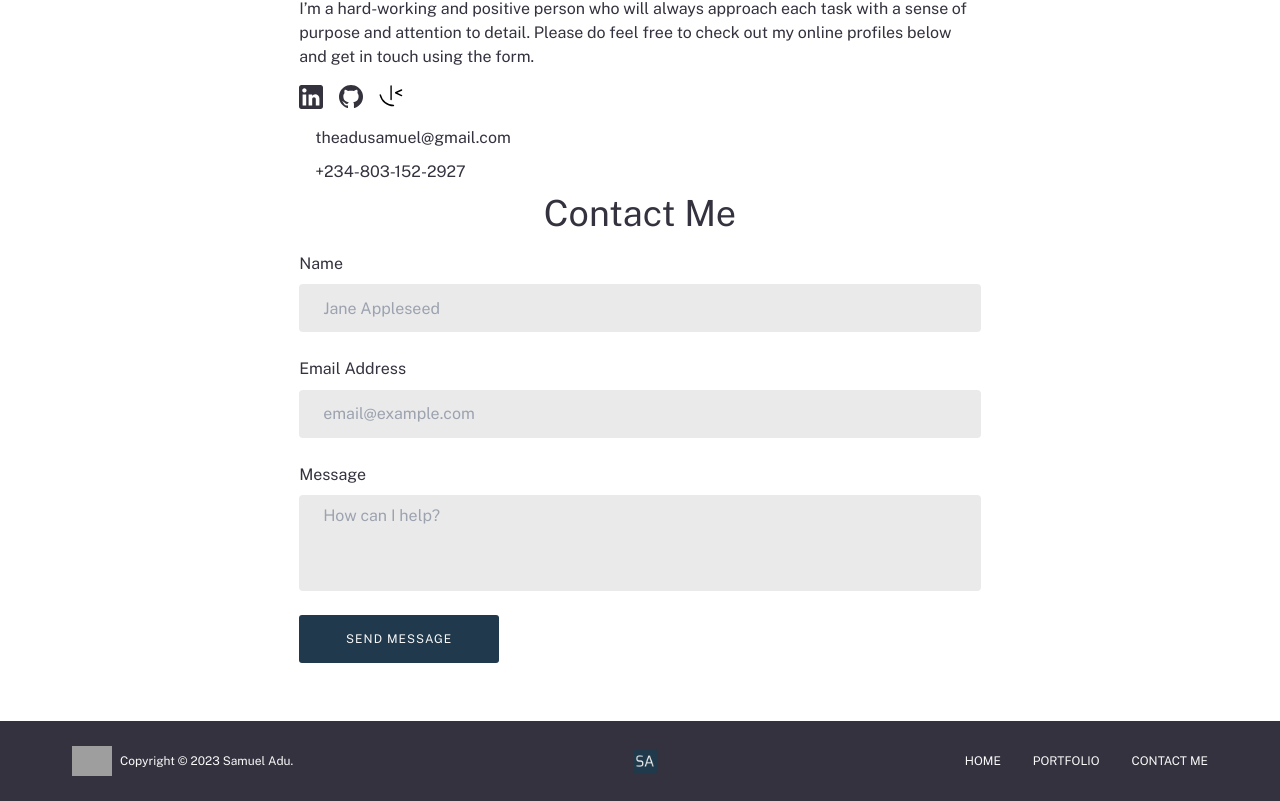
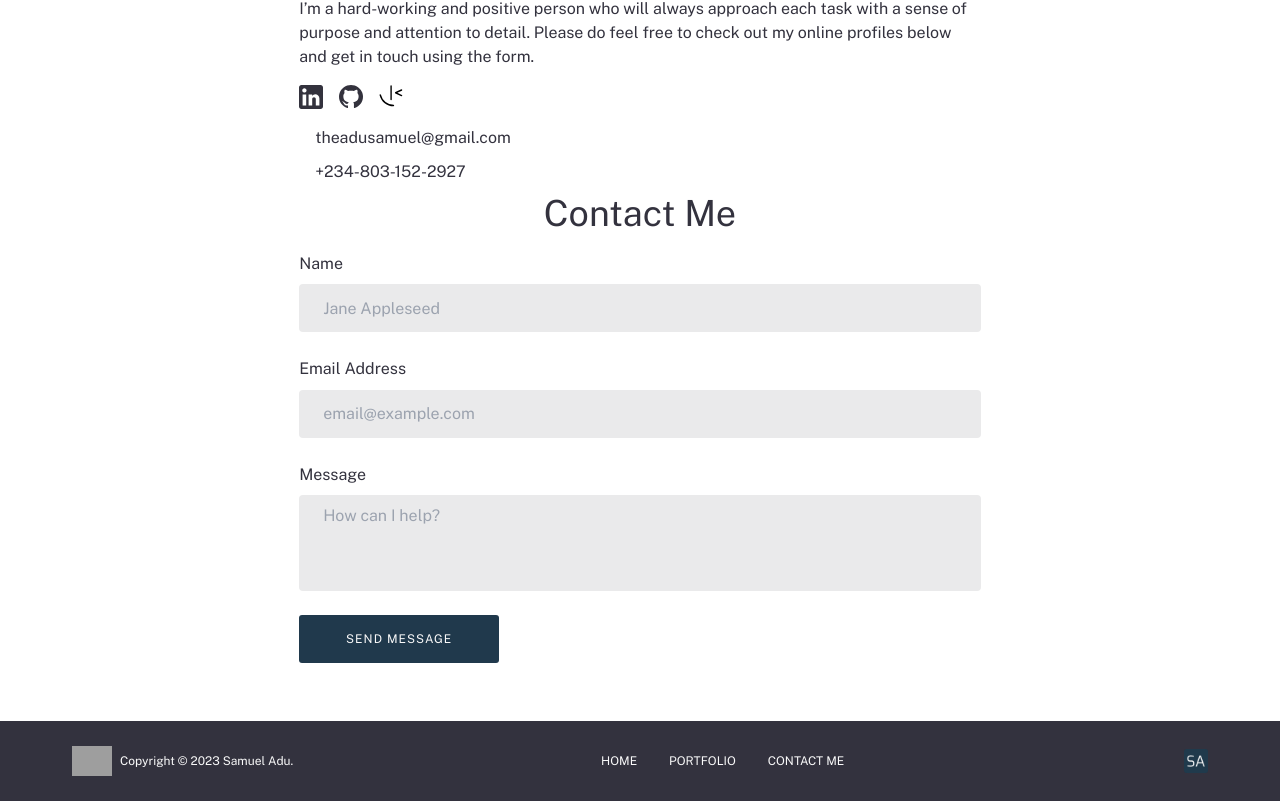
Before and after one commit to samuel-adu/portfolio-v2, a Next.js app: page / in a window 1280 px wide. Shown: the part 1941-2742 px from the top of the page. Built offline with nearby package versions, Linux system fonts and the light colour scheme; grey boxes are pictures that could not be loaded.

Commit message:
rearrange footer

```diff
--- a/components/footer.jsx
+++ b/components/footer.jsx
@@ -7,7 +7,7 @@ export default function Footer() {
     <footer className={`${styles.footer} mt-10`}>
       <div className={utilStyles.container}>
         <div className=" py-14 sm:p-0 sm:flex sm:flex-row-reverse sm:justify-between">
-          <ul className="text-center sm:flex gap-8 my-4 items-center">
+          <ul className="text-center sm:order-2 sm:flex gap-8 my-4 items-center">
             <li className="py-4 uppercase text-xs">
               <a href="">Home</a>
             </li>
@@ -19,7 +19,7 @@ export default function Footer() {
             </li>
           </ul>
 
-          <ul className="flex gap-4 items-center justify-center mb-8 sm:m-0">
+          <ul className="flex sm:order-1 gap-4 items-center justify-center mb-8 sm:m-0">
             <li>
               <a
                 href="https://github.com/theadusamuel"
@@ -49,7 +49,7 @@ export default function Footer() {
             </li>
           </ul>
 
-          <div className="flex gap-2 justify-center items-center">
+          <div className="flex sm:order-3 gap-2 justify-center items-center">
             <Image
               src="/images/icons/logo-white.svg"
               alt=""
```
